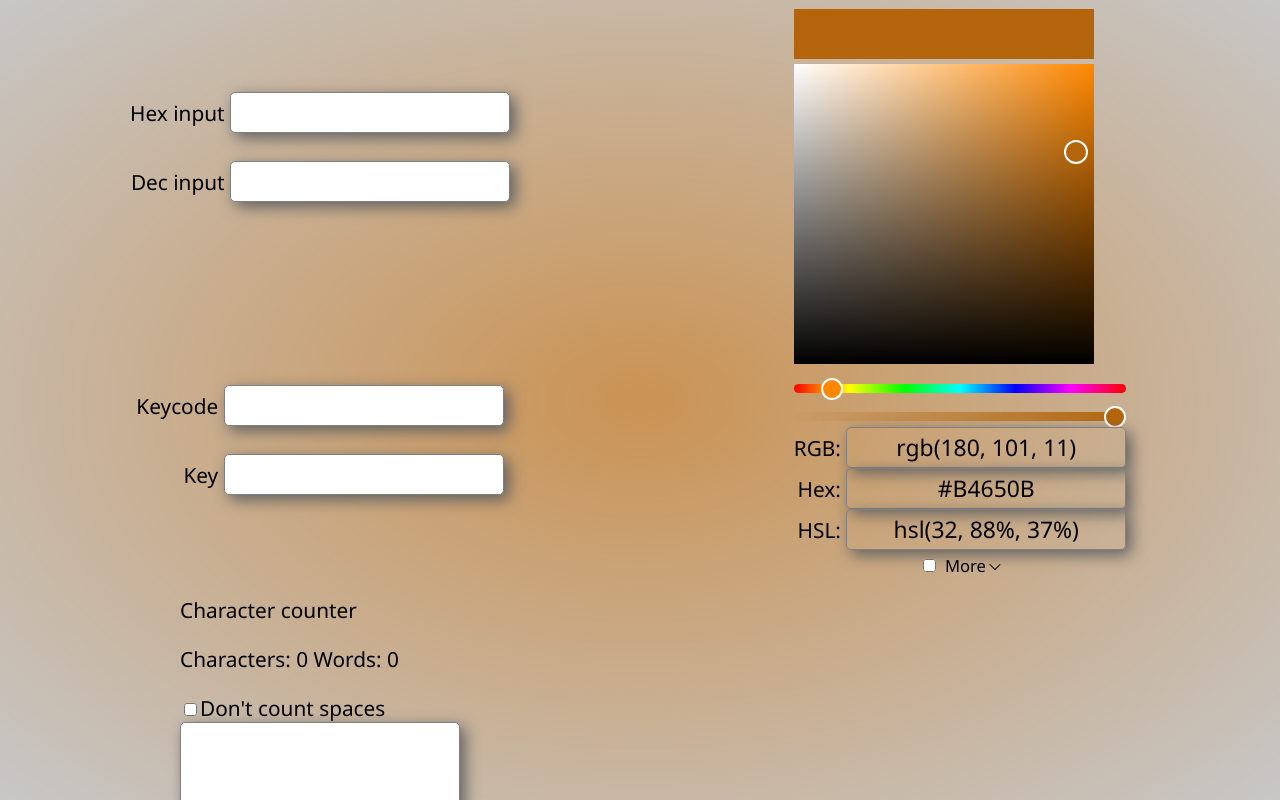
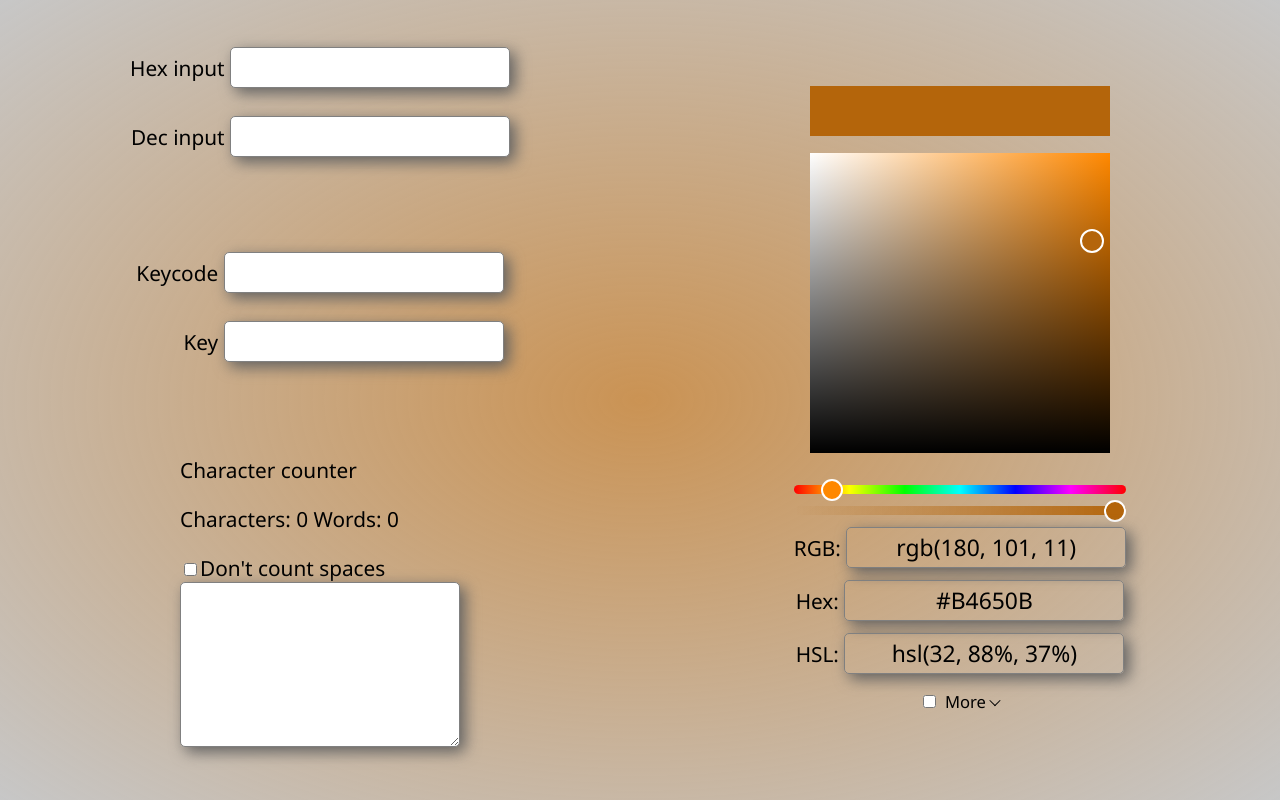
Before and after one commit to Redfluffydragon/Coding-tools, a plain HTML site: page index.html in a window 1280 px wide. Drawn offline with Linux system fonts and the light colour scheme.

Commit message:
Make the color picker span all rows and display: flex (It looks much better)

```diff
--- a/index.css
+++ b/index.css
@@ -74,7 +74,11 @@ input[type = checkbox].chevron {
 }
 
 #colorpicker {
-  grid-row: span 2 / auto;
+  grid-row: span 3 / auto;
+  display: flex;
+  flex-direction: column;
+  gap: 1ch;
+  place-items: center;
 }
 
 #showColor {
```
